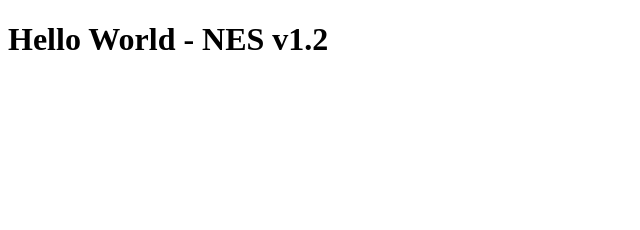
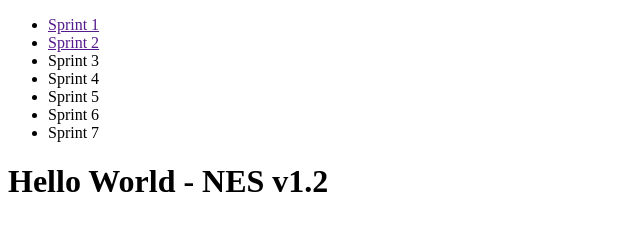
Before and after one commit to NickSpirakis/assignment-portfolio-ns, a plain HTML site: page index.html in a window 1280 px wide. Shown: the whole page, without its empty margins (0-640 px from the left). Drawn offline with Linux system fonts and the light colour scheme.

Commit message:
test list

```diff
--- a/index.html
+++ b/index.html
@@ -1,7 +1,7 @@
 <!doctype html>
 <html lang="en">
 <!--
-    Author:  Nick Spirakis [[ Your header information here. ]]
+    Author:  Nick Spirakis [[ assignment-portfolio. ]]
 -->
     <head>
         <meta charset="UTF-8">
@@ -11,6 +11,24 @@
 
     </head>
     <body onload="initApplication()">
+
+        <div id="heading">
+
+            <ul id="sprint_list">
+                <li><a href="">Sprint 1</a></li>
+                <li><a href="">Sprint 2</a></li>
+                <li>Sprint 3</li>
+                <li>Sprint 4</li>
+                <li>Sprint 5</li>
+                <li>Sprint 6</li>
+                <li>Sprint 7</li>
+            </ul>
+
+
+
+        </div>
+
+
         <h1>Hello World - NES v1.2</h1>
     </body>
 </html>
```
